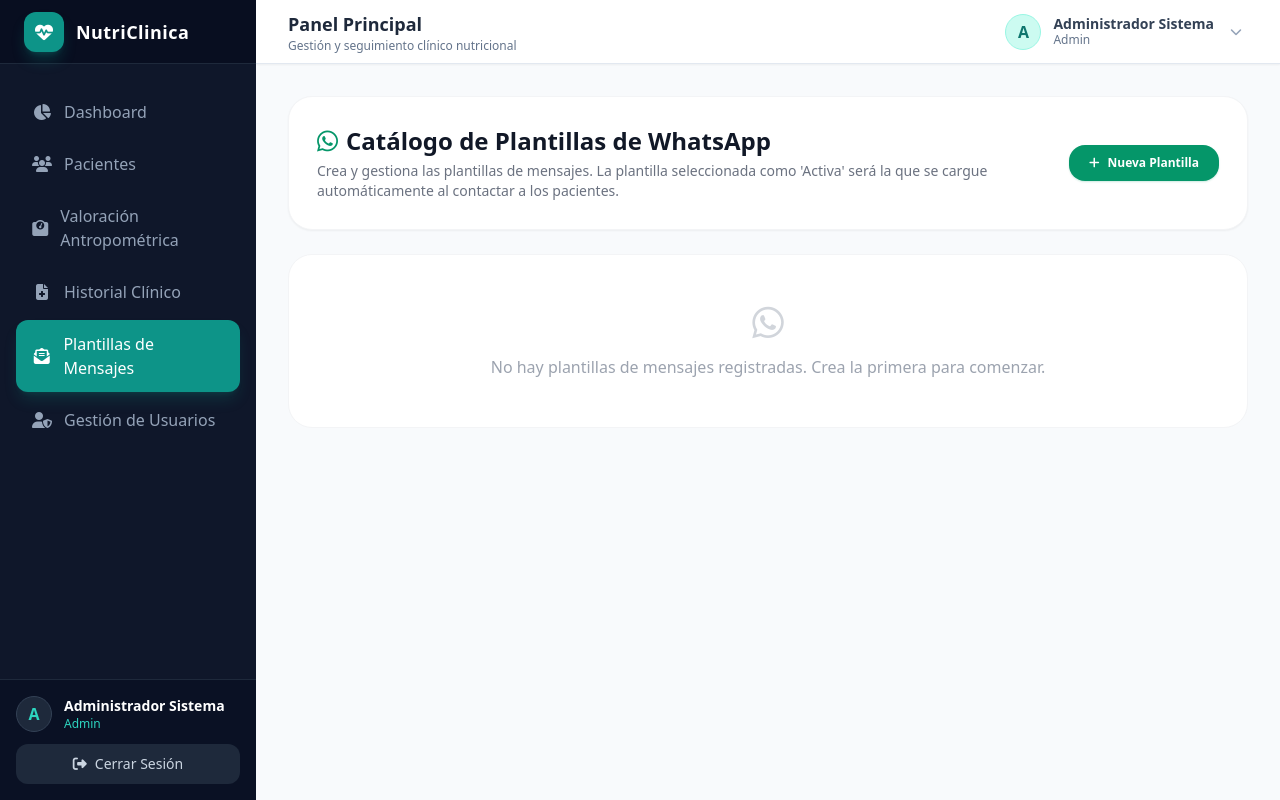
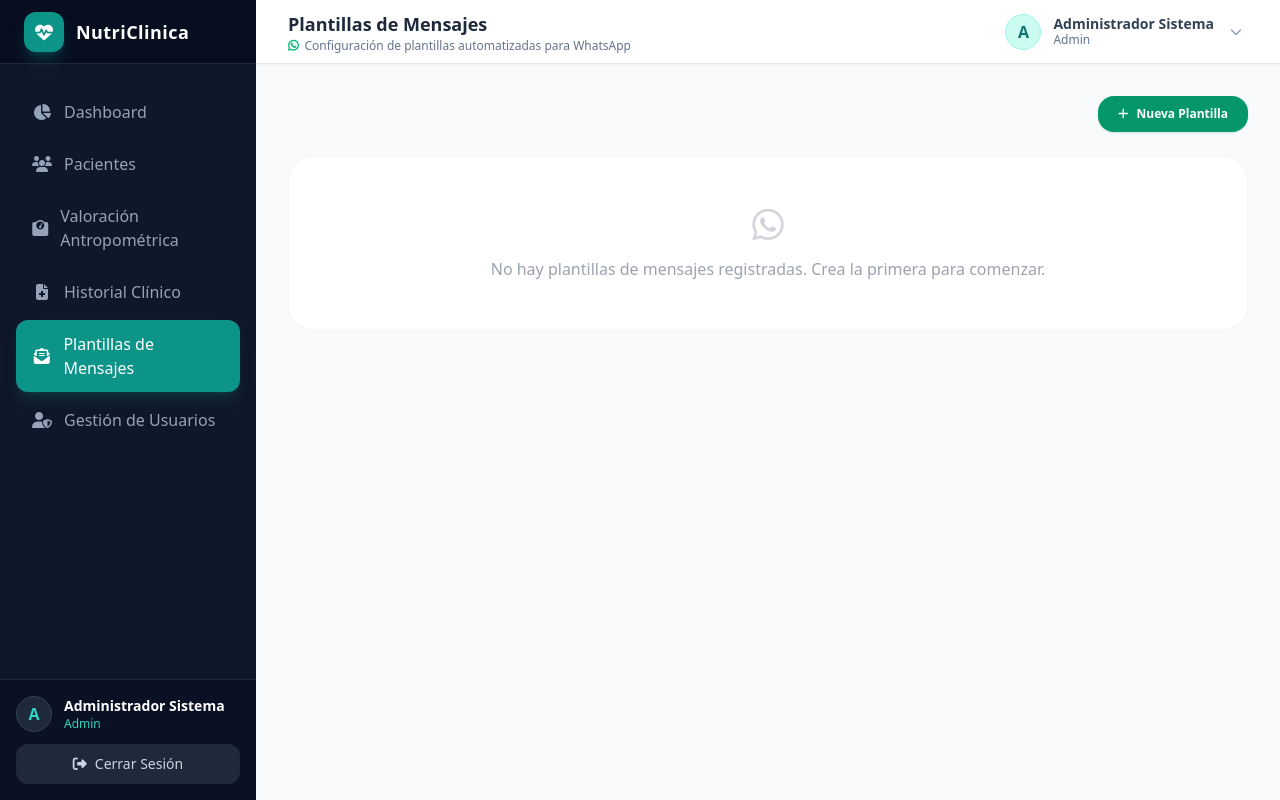
Before and after one commit to tbtkd/sgp_base, a Flask app: page /plantillas-mensajes/ in a window 1280 px wide. Run offline with Flask 3, Linux system fonts and the light colour scheme; a user stored in the database is signed in; some libraries are stand-ins or nearby versions.

Commit message:
Mejorar encabezados y estructura en las plantillas de gestión de usuarios y plantillas de WhatsApp

```diff
--- a/app/templates/plantillas/index.html
+++ b/app/templates/plantillas/index.html
@@ -1,17 +1,20 @@
 {% extends "base/base.html" %}
 
-{% block title %}Catálogo de Plantillas de WhatsApp{% endblock %}
+{% block title %}Catálogo de Plantillas de WhatsApp | SGPN{% endblock %}
+
+{% block page_title %}Plantillas de Mensajes{% endblock %}
+
+{% block page_subtitle %}
+  <span class="inline-flex items-center gap-1.5">
+    <i class="fab fa-whatsapp text-emerald-500 font-semibold"></i>
+    Configuración de plantillas automatizadas para WhatsApp
+  </span>
+{% endblock %}
 
 {% block content %}
 <div class="max-w-7xl mx-auto space-y-6">
-    <!-- Encabezado -->
-    <div class="flex flex-col sm:flex-row sm:items-center sm:justify-between gap-4 bg-white p-7 rounded-3xl border border-gray-100 shadow-sm">
-        <div>
-            <h1 class="text-2xl font-bold text-gray-900 flex items-center gap-2">
-                <i class="fab fa-whatsapp text-emerald-600"></i> Catálogo de Plantillas de WhatsApp
-            </h1>
-            <p class="text-sm text-gray-500 mt-1">Crea y gestiona las plantillas de mensajes. La plantilla seleccionada como 'Activa' será la que se cargue automáticamente al contactar a los pacientes.</p>
-        </div>
+    <!-- Botón de Acción Superior -->
+    <div class="flex justify-end">
         <a href="{{ url_for('plantillas.nueva') }}" class="bg-emerald-600 hover:bg-emerald-700 text-white rounded-2xl px-5 py-2.5 text-xs font-semibold shadow-sm shadow-emerald-600/20 transition flex items-center justify-center gap-2 shrink-0">
             <i class="fas fa-plus"></i> Nueva Plantilla
         </a>
@@ -54,7 +57,7 @@
         </div>
         {% else %}
         <div class="col-span-full bg-white rounded-3xl border border-gray-100 p-12 text-center text-gray-400">
-            <i class="fab fa-whatsapp text-4xl text-gray-300 mb-3 block"><span></i>
+            <i class="fab fa-whatsapp text-4xl text-gray-300 mb-3 block"></i>
             No hay plantillas de mensajes registradas. Crea la primera para comenzar.
         </div>
         {% endfor %}
```
Also changed, not shown: app/templates/auth/lista_usuarios.html (+4 -6 lines).
